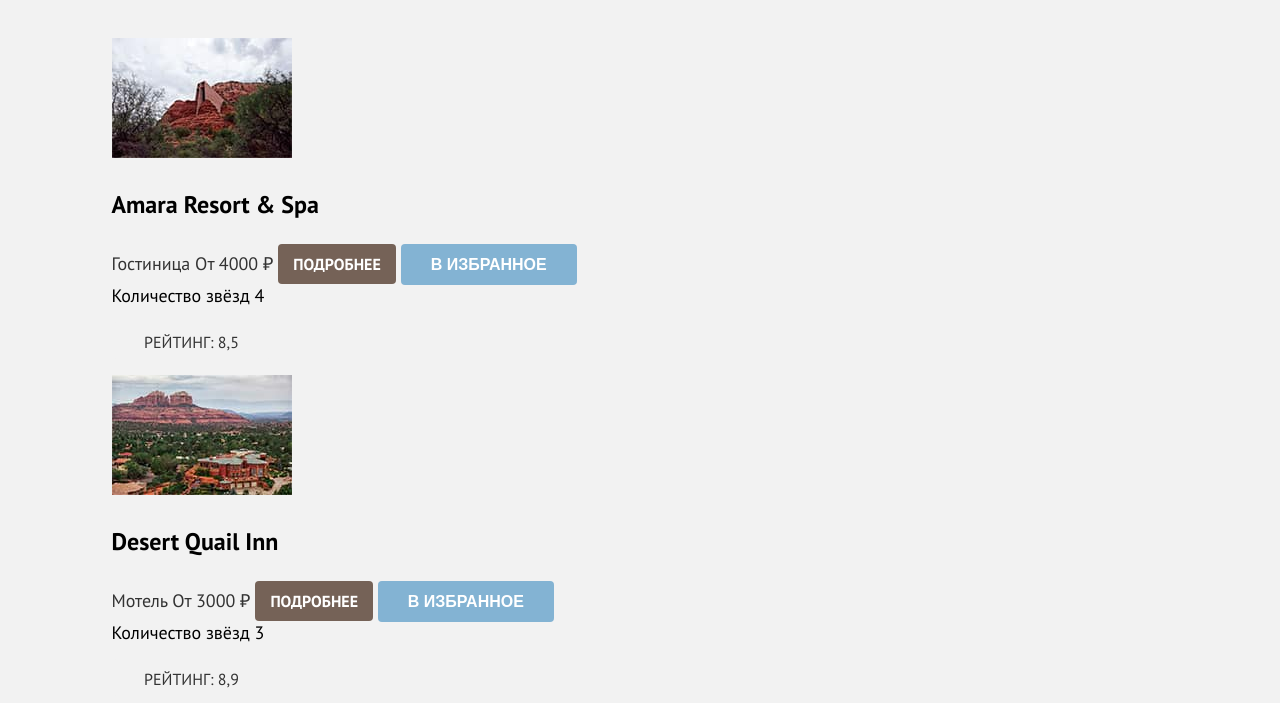
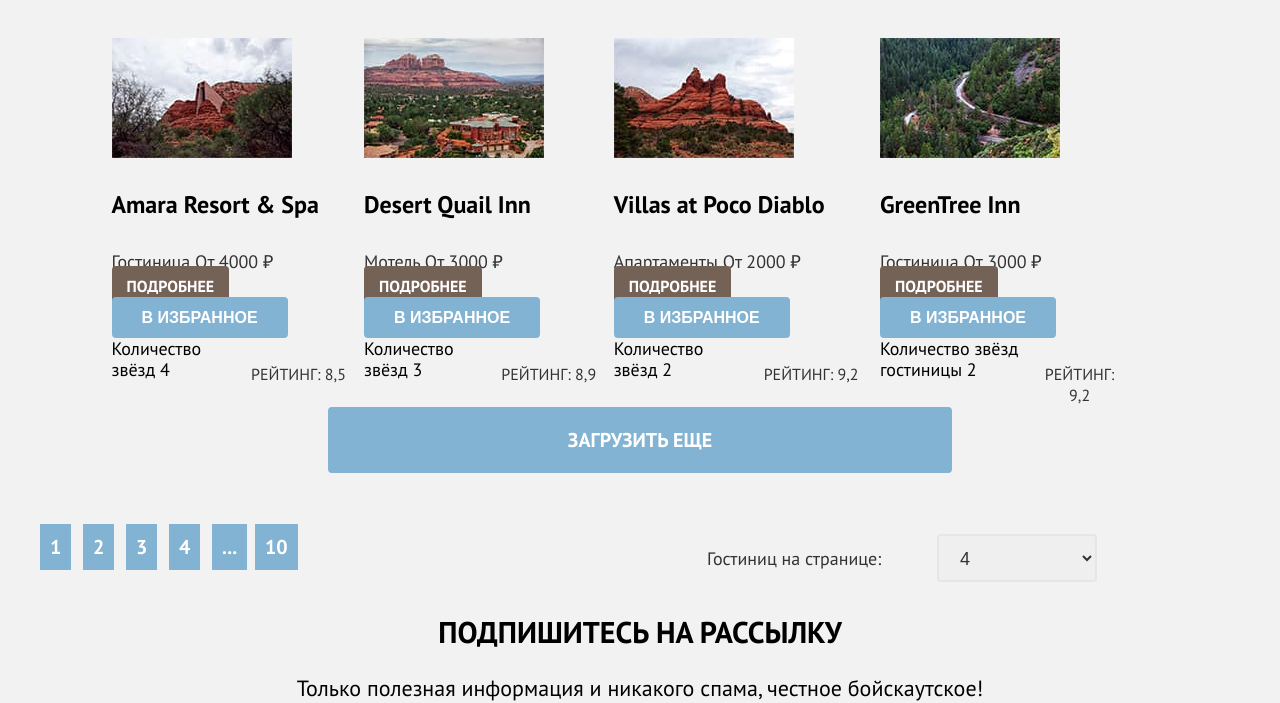
Before and after one commit to dreamkmet/237031-sedona-32, a plain HTML site: page catalog.html in a window 1280 px wide. Shown: the part 601-1304 px from the top of the page. Drawn offline with Linux system fonts and the light colour scheme.

Commit message:
Правки

```diff
--- a/styles/styles.css
+++ b/styles/styles.css
@@ -232,6 +232,11 @@
   text-transform: uppercase;
 }
 
+.hotel-cards-stars {
+  display: flex;
+  justify-self: end;
+}
+
 .hotel-cards-button {
   font-size: 16px;
   line-height: 21px;
@@ -453,7 +458,6 @@
   border-radius: 4px;
   padding: 19px 10px;
 }
-
 
 .hotel-cards-item h3 {
   font-size: 24px;
@@ -702,11 +706,11 @@
 }
 
 .hotel-cards-list {
+  width: 1021px;
   list-style: none;
   padding: 0;
   margin: 0;
   display: flex;
-  flex-direction: column;
 }
 
 .pagination {
```
